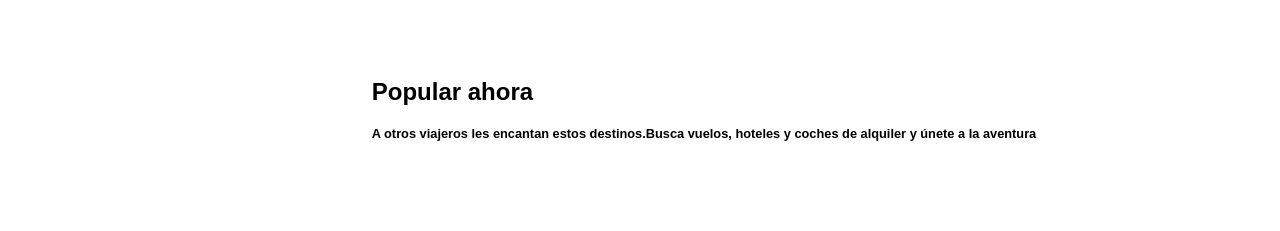
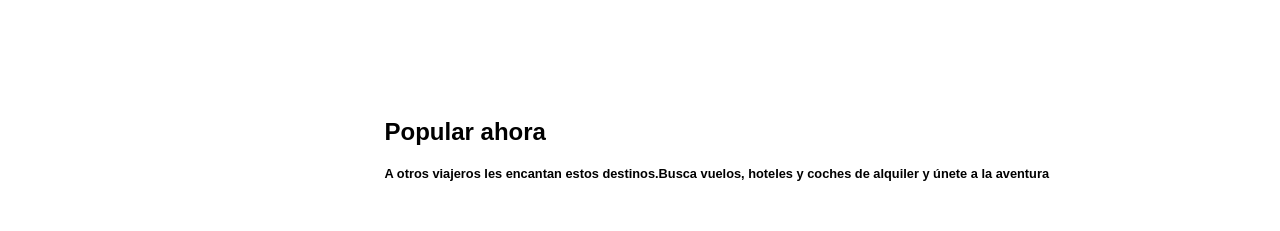
Before and after one commit to Perezdh13/skyScaner-clone, a React app: page / in a window 1280 px wide. Shown: the part 1205-1436 px from the top of the page. Built offline with nearby package versions, Linux system fonts and the light colour scheme.

Commit message:
final commit

```diff
--- a/src/css/App.css
+++ b/src/css/App.css
@@ -129,14 +129,13 @@
     border-radius: 1%;
 }
 
-.homePage-internalLinks-text h3 {
-    margin-left: 10vw;
-    margin-top: 10vh;
+.homePage-internalLinks-text  {
+    margin-left: 2vw;
+    margin-top: 5vh;
 }
+ .homePage
 
-.homePage-internalLinks-text p {
-    margin-left: 10vw;
-}
+
 
 .homePage-internalLinks {
     display: grid;
```
